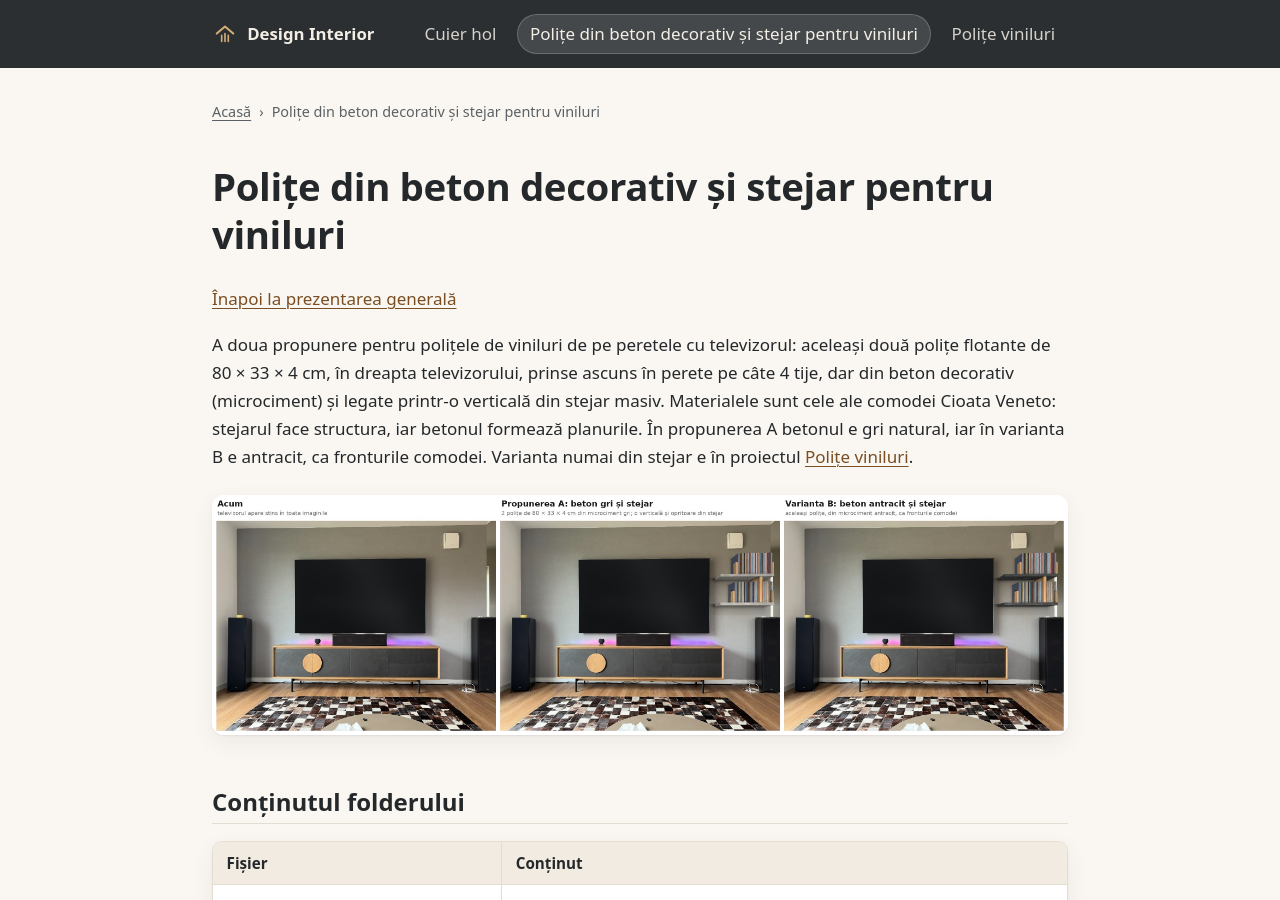
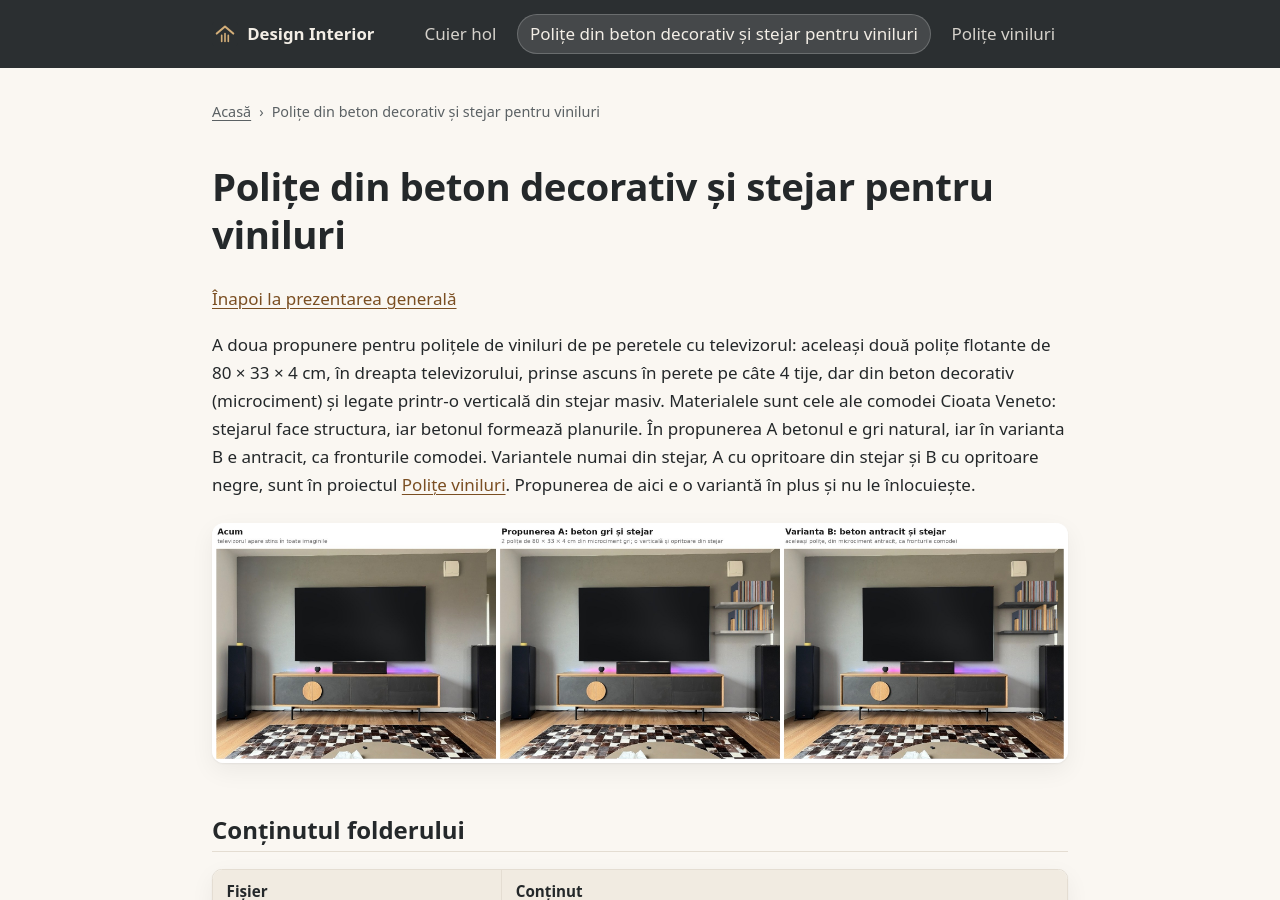
Before and after one commit to abpostelnicu/design-interior, a Jekyll site: the page built from Polite viniluri beton/README.md, in a window 1280 px wide and 900 px high. Built offline with Jekyll 4.4.1, drawn with Linux system fonts in a browser that asks for light colours; our own code applies the rules of GitHub Pages for plain Markdown files; some of the changed text lies outside the part shown.

Commit message:
Leagă propunerea din beton de variantele din stejar ale polițelor pentru viniluri
Propunerea „Polite viniluri beton” intră în master ca variantă lângă
„Polite viniluri”, fără să înlocuiască nimic: variantele A (stejar) și
B (opritoare negre) rămân neschimbate. În README-ul lor s-a adăugat doar
un rând cu legătura spre varianta din beton. În README-ul din rădăcină,
proiectul din beton apare ca variantă, iar în textele lui „proiectul
vechi” devine „proiectul cu stejar”. Memoria, jurnalul și activitatea
agenților sunt la zi.

Co-authored-by: Copilot <223556219+Copilot@users.noreply.github.com>

```diff
--- a/Polite viniluri beton/README.md
+++ b/Polite viniluri beton/README.md
@@ -2,7 +2,7 @@
 
 [Înapoi la prezentarea generală](../README.md)
 
-A doua propunere pentru polițele de viniluri de pe peretele cu televizorul: aceleași două polițe flotante de 80 × 33 × 4 cm, în dreapta televizorului, prinse ascuns în perete pe câte 4 tije, dar din beton decorativ (microciment) și legate printr-o verticală din stejar masiv. Materialele sunt cele ale comodei Cioata Veneto: stejarul face structura, iar betonul formează planurile. În propunerea A betonul e gri natural, iar în varianta B e antracit, ca fronturile comodei. Varianta numai din stejar e în proiectul [Polițe viniluri](../Polite%20viniluri/).
+A doua propunere pentru polițele de viniluri de pe peretele cu televizorul: aceleași două polițe flotante de 80 × 33 × 4 cm, în dreapta televizorului, prinse ascuns în perete pe câte 4 tije, dar din beton decorativ (microciment) și legate printr-o verticală din stejar masiv. Materialele sunt cele ale comodei Cioata Veneto: stejarul face structura, iar betonul formează planurile. În propunerea A betonul e gri natural, iar în varianta B e antracit, ca fronturile comodei. Variantele numai din stejar, A cu opritoare din stejar și B cu opritoare negre, sunt în proiectul [Polițe viniluri](../Polite%20viniluri/). Propunerea de aici e o variantă în plus și nu le înlocuiește.
 
 ![Situația actuală și cele două variante](comparatie_acum_vs_propuneri.jpg)
 
@@ -32,15 +32,15 @@ De ce așa:
   - Tijele și ancorele ar avea mai puțină rezervă, iar polița s-ar putea fisura.
   - Microcimentul e chiar materialul fronturilor comodei.
 - **O singură verticală, așezată asimetric.**
-  - Ansamblul rămâne deschis. O ramă cu verticale la ambele capete ar face din polițe o „cutie”, iar corpurile tip cutie le-ai respins la proiectul vechi.
+  - Ansamblul rămâne deschis. O ramă cu verticale la ambele capete ar face din polițe o „cutie”, iar corpurile tip cutie le-ai respins la proiectul cu stejar.
   - La vedere rămân cât mai puține elemente.
   - Fața din stânga a verticalei e în dreptul marginii din stânga a boxei de podea de dedesubt, așa că linia boxei urcă mai departe, până sub polița de sus.
 - **Verticala nu duce polița de sus.** E lipită din atelier doar de polița de jos și se oprește la 3 mm sub polița de sus: rostul de umbră. Fiecare poliță stă pe tijele ei.
-- **Polițele, ca în proiectul vechi.** Aceleași locuri, aceeași adâncime, aceeași grosime și aceeași prindere ascunsă: fiecare poliță stă pe 4 tije M12 care intră în perete și în poliță, fără console sau suporți la vedere. Coperta unui disc are 31,4 × 31,4 cm, iar polița are 33 cm adâncime: discul încape întreg, la ~7 mm de perete, și nu iese în față.
+- **Polițele, ca în proiectul cu stejar.** Aceleași locuri, aceeași adâncime, aceeași grosime și aceeași prindere ascunsă: fiecare poliță stă pe 4 tije M12 care intră în perete și în poliță, fără console sau suporți la vedere. Coperta unui disc are 31,4 × 31,4 cm, iar polița are 33 cm adâncime: discul încape întreg, la ~7 mm de perete, și nu iese în față.
 - **Discurile stau în picioare.**
   - Jos, rândul mare se sprijină în verticală, iar lângă televizor rămâne loc liber. Golul mic din dreapta verticalei, spre capătul peretelui, e plin.
   - Opritoarele stau doar la capetele libere ale rândurilor: câte 2 pe poliță, 4 în total. Capătul de rând sprijinit în verticală nu are opritor.
-  - Opritorul e ca în propunerea A din proiectul vechi: un L din oțel, cu talpa sub discuri, și o placă de stejar de 2 × 12 × 18 cm lipită pe fața exterioară. Greutatea discurilor îl ține pe loc, iar el se mută după cum crește colecția.
+  - Opritorul e ca în propunerea A din proiectul cu stejar: un L din oțel, cu talpa sub discuri, și o placă de stejar de 2 × 12 × 18 cm lipită pe fața exterioară. Greutatea discurilor îl ține pe loc, iar el se mută după cum crește colecția.
   - Sub talpa opritorului se lipește o folie transparentă autoadezivă, ca oțelul să nu zgârie lacul.
 - **Poziția.**
   - Discurile de sus se termină la nivelul marginii de sus a televizorului (~206,6 cm). Între rânduri rămân 8 cm, ca să scoți ușor un disc.
@@ -52,7 +52,7 @@ De ce așa:
 - **Rezistența.**
   - Cazul cel mai rău: polița de jos, cu discurile ticsite, stă doar în tije, fără să se sprijine pe perete. Tijele lucrează atunci la ~227 MPa.
   - Tijele sunt de clasa 8.8, care începe să se îndoaie la 640 MPa: rezerva e de ~2,8. Cu discurile așezate comod, efortul scade la ~178 MPa, iar rezerva crește la ~3,6.
-  - Tija zincată obișnuită, de clasa 4.8, din proiectul vechi, începe să se îndoaie la 320 MPa. Aici, cu discurile ticsite, ar avea o rezervă de numai ~1,4, așa că nu se folosește.
+  - Tija zincată obișnuită, de clasa 4.8, din proiectul cu stejar, începe să se îndoaie la 320 MPa. Aici, cu discurile ticsite, ar avea o rezervă de numai ~1,4, așa că nu se folosește.
   - În realitate, muchia de jos a poliței se sprijină pe perete. Atunci tijele se îndoaie mai puțin, dar trag de ancoră: când polița plină se sprijină pe perete, fiecare tijă duce la smulgere ~1,07 kN, cam cât greutatea a 109 kg (~0,83 kN cu discurile așezate comod).
   - Ancora trebuie să țină asta în peretele tău. Verifică în fișa tehnică a ancorei sarcina admisă pentru tipul tău de perete și fă proba de încărcare de la pasul 7 din montaj.
 - **Opțiune, doar în text: mai multe verticale.** Dacă vrei mai multe verticale, se poate adăuga una pe polița de jos, în stânga. Ca prima, stă între două tije, ca cepurile ei să nu întâlnească canalele tijelor. În sursele proiectului, în `design.py`, se adaugă poziția ei în `VERTS` și se împart rândurile de discuri din `ROWS`. Rândul mare de jos ar avea cu ~4 cm mai puțin, adică vreo 7 discuri: ~119 de discuri pe polița de jos, în loc de ~126, așezate comod.
```
Also changed, not shown: Polite viniluri beton/lista_materiale.md (+1 -1 lines), Polite viniluri/README.md (+2 -0 lines), README.md (+1 -1 lines), .github/memorie/agent-activity.md, .github/memorie/jurnal.md, .github/memorie/memorie.md.
